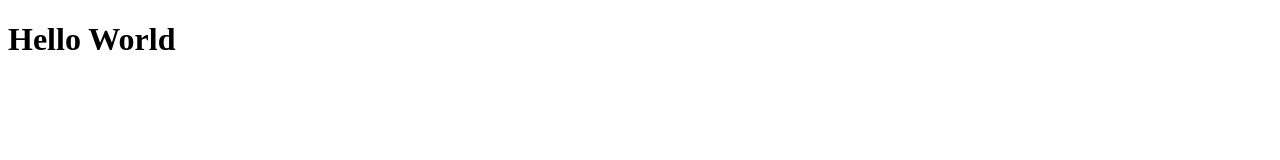
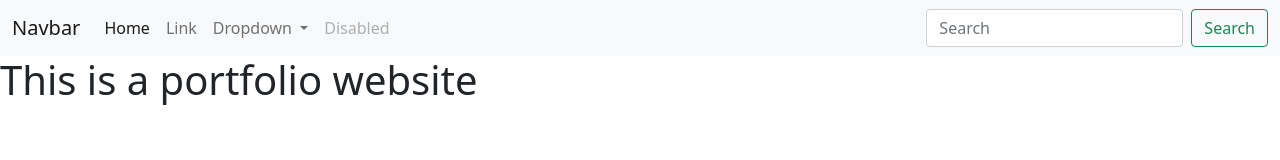
Before and after one commit to pm1715/Portfolio, a plain HTML site: page index.html in a window 1280 px wide. Drawn offline with nearby package versions, Linux system fonts and the light colour scheme.

Commit message:
added bootstrap

```diff
--- a/index.html
+++ b/index.html
@@ -4,11 +4,49 @@
     <meta charset="UTF-8">
     <meta http-equiv="X-UA-Compatible" content="IE=edge">
     <meta name="viewport" content="width=device-width, initial-scale=1.0">
-    <title>Document</title>
+    <title>Prayansh Mishra</title>
+    <link href="https://cdn.jsdelivr.net/npm/bootstrap@5.1.3/dist/css/bootstrap.min.css" rel="stylesheet" integrity="sha384-1BmE4kWBq78iYhFldvKuhfTAU6auU8tT94WrHftjDbrCEXSU1oBoqyl2QvZ6jIW3" crossorigin="anonymous">
+    <script src="https://cdn.jsdelivr.net/npm/bootstrap@5.1.3/dist/js/bootstrap.bundle.min.js" integrity="sha384-ka7Sk0Gln4gmtz2MlQnikT1wXgYsOg+OMhuP+IlRH9sENBO0LRn5q+8nbTov4+1p" crossorigin="anonymous"></script>
 </head>
 <body>
+    <nav class="navbar navbar-expand-lg navbar-light bg-light">
+        <div class="container-fluid">
+          <a class="navbar-brand" href="#">Navbar</a>
+          <button class="navbar-toggler" type="button" data-bs-toggle="collapse" data-bs-target="#navbarSupportedContent" aria-controls="navbarSupportedContent" aria-expanded="false" aria-label="Toggle navigation">
+            <span class="navbar-toggler-icon"></span>
+          </button>
+          <div class="collapse navbar-collapse" id="navbarSupportedContent">
+            <ul class="navbar-nav me-auto mb-2 mb-lg-0">
+              <li class="nav-item">
+                <a class="nav-link active" aria-current="page" href="#">Home</a>
+              </li>
+              <li class="nav-item">
+                <a class="nav-link" href="#">Link</a>
+              </li>
+              <li class="nav-item dropdown">
+                <a class="nav-link dropdown-toggle" href="#" id="navbarDropdown" role="button" data-bs-toggle="dropdown" aria-expanded="false">
+                  Dropdown
+                </a>
+                <ul class="dropdown-menu" aria-labelledby="navbarDropdown">
+                  <li><a class="dropdown-item" href="#">Action</a></li>
+                  <li><a class="dropdown-item" href="#">Another action</a></li>
+                  <li><hr class="dropdown-divider"></li>
+                  <li><a class="dropdown-item" href="#">Something else here</a></li>
+                </ul>
+              </li>
+              <li class="nav-item">
+                <a class="nav-link disabled">Disabled</a>
+              </li>
+            </ul>
+            <form class="d-flex">
+              <input class="form-control me-2" type="search" placeholder="Search" aria-label="Search">
+              <button class="btn btn-outline-success" type="submit">Search</button>
+            </form>
+          </div>
+        </div>
+      </nav>
     <h1>
-        Hello World
+        This is a portfolio website
     </h1>
 </body>
 </html>
```
